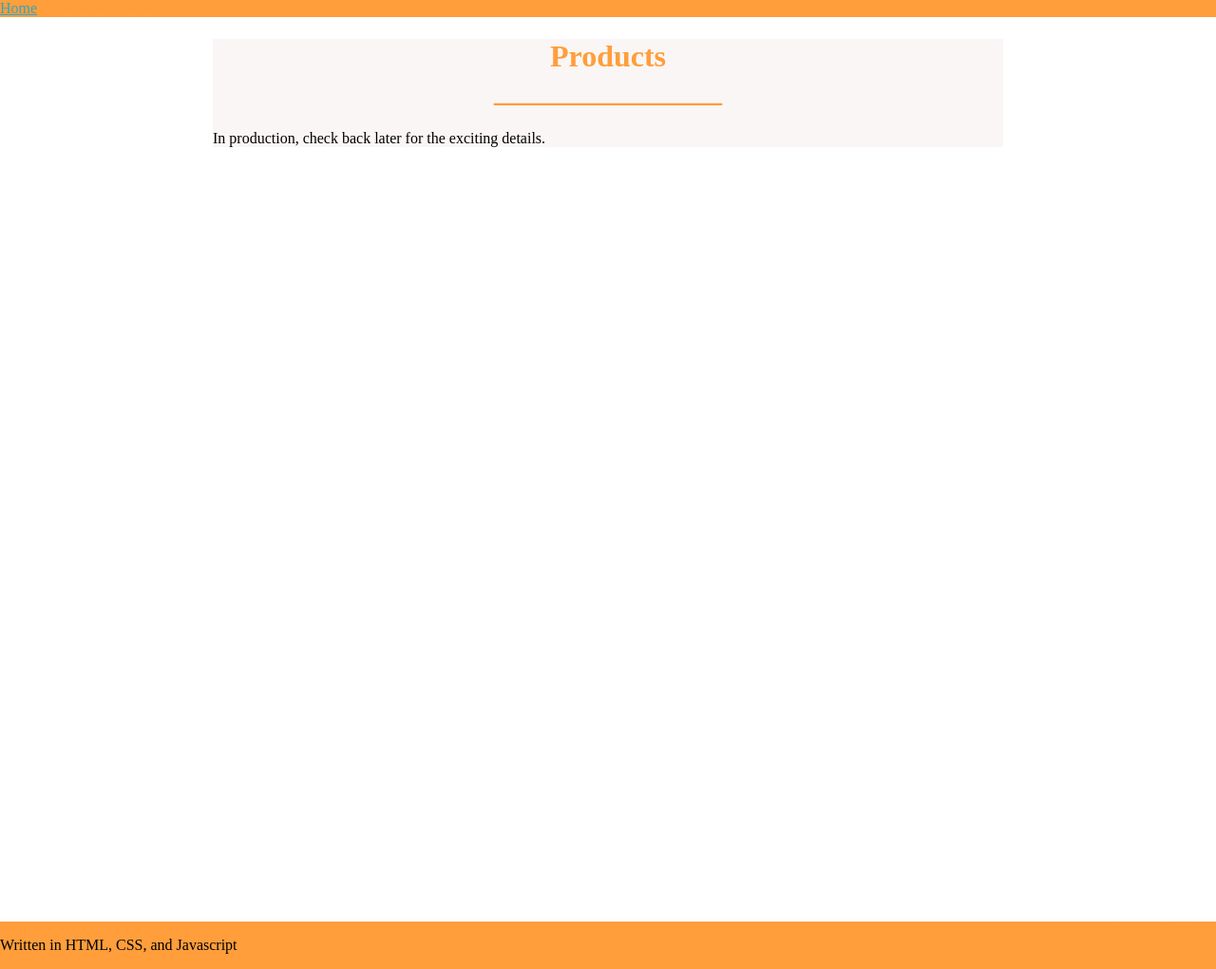
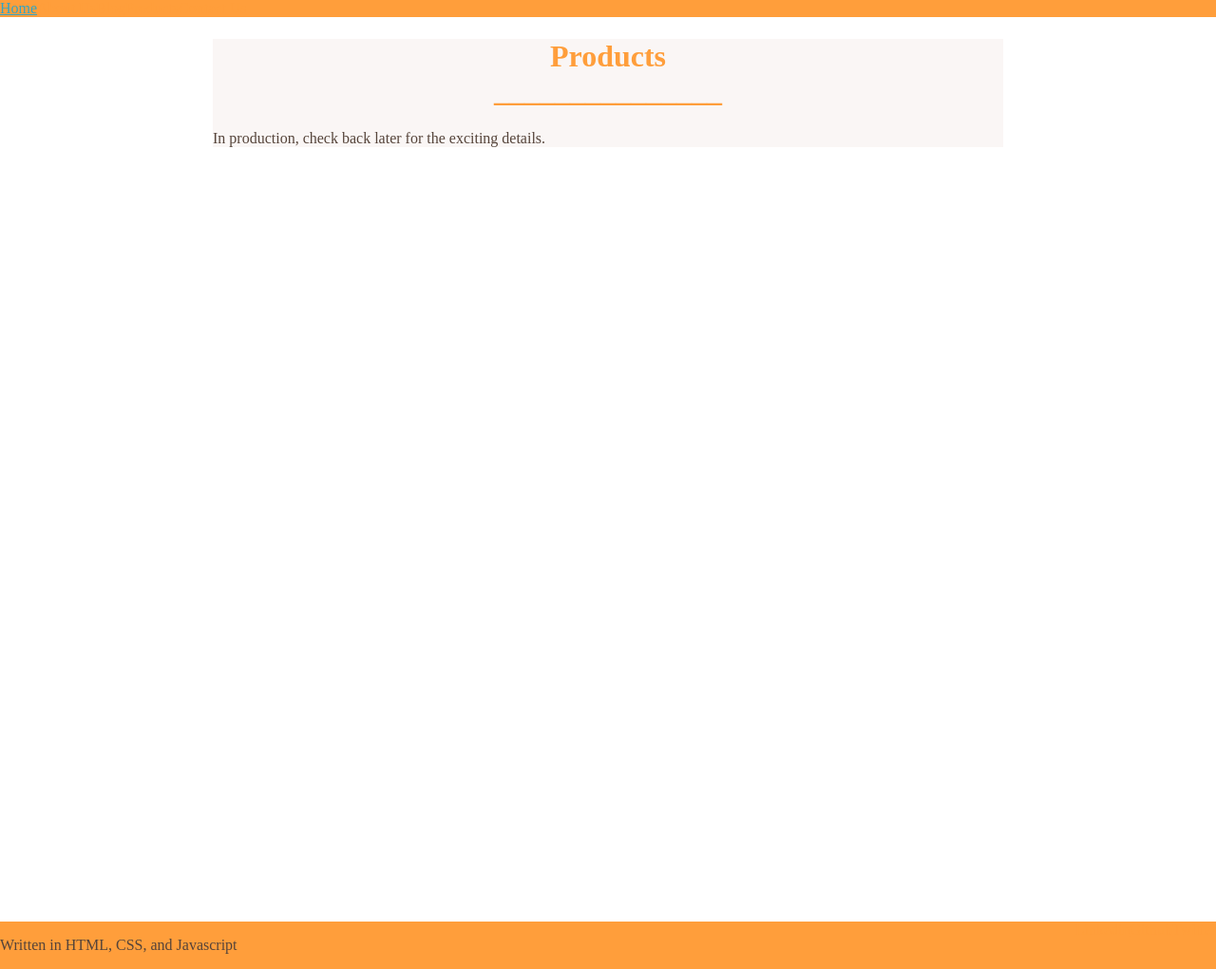
Before and after one commit to Gantrock/gantrock.github.io, a Jekyll site: the page built from products/index.html, in a window 1280 px wide. Shown: the whole page at 95% size. Built offline with Jekyll 4.4.1, drawn with Linux system fonts in a browser that asks for light colours.

Commit message:
Removed incorrect variable declarations

```diff
--- a/css/main.scss
+++ b/css/main.scss
@@ -11,7 +11,7 @@
 
 body, html {
     background-color: $background;
-    color: var($darkGray);
+    color: $darkGray;
     margin: 0;
     padding: 0;
     height: 100%;
@@ -59,7 +59,7 @@
   li{
 	  &:p {
 		display: block;
-		color: var($darkGray);
+		color: $darkGray;
 		text-align: center;
 		padding: 14px 16px;
 		text-decoration: none;
@@ -97,7 +97,7 @@
     color: $accent;
     }
 	&:active {
-    color: var(--lightAccent);
+    color: $lightAccent;
     }
   }
 
```
